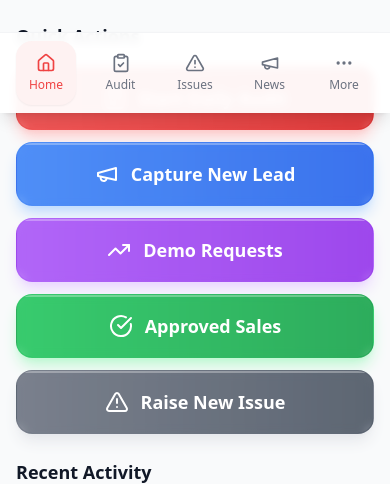
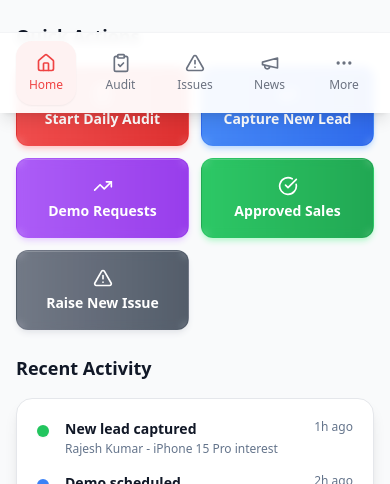
Before and after one commit to coolk4u/celekt-store-command-center, a React (Vite) app: page / in a window 390 px wide. Shown: the part 731-1215 px from the top of the page. Built offline with nearby package versions, Linux system fonts and the light colour scheme; sample sign-in values are in the browser's storage.

Commit message:
Refactor Quick Actions layout
Restructure Quick Actions to display two buttons per row for better mobile view. Sharpen button appearance and reduce border size for a cleaner look.

```diff
--- a/src/pages/Dashboard.tsx
+++ b/src/pages/Dashboard.tsx
@@ -170,26 +170,26 @@ const Dashboard = () => {
         {/* Quick Actions */}
         <div className="space-y-4">
           <h3 className="text-lg font-bold text-gray-900">Quick Actions</h3>
-          <div className="space-y-3">
+          <div className="grid grid-cols-2 gap-3">
             {quickActions.map((action, index) => (
               <div
                 key={index}
                 onClick={action.action}
-                className={`relative w-full h-16 bg-gradient-to-r ${action.gradient} rounded-2xl cursor-pointer transition-all duration-300 hover:-translate-y-1 hover:shadow-2xl ${action.shadowColor} shadow-lg border border-white/10 backdrop-blur-sm overflow-hidden group`}
+                className={`relative h-20 bg-gradient-to-r ${action.gradient} rounded-xl cursor-pointer transition-all duration-300 hover:-translate-y-1 hover:shadow-xl ${action.shadowColor} shadow-md border border-white/5 overflow-hidden group`}
               >
                 {/* Glass effect overlay */}
-                <div className="absolute inset-0 bg-white/10 backdrop-blur-sm"></div>
+                <div className="absolute inset-0 bg-white/5 backdrop-blur-sm"></div>
 
                 {/* Content */}
-                <div className="relative z-10 flex items-center justify-center h-full px-6">
-                  <action.icon className="h-6 w-6 text-white mr-3 group-hover:scale-110 transition-transform duration-200" />
-                  <span className="text-white font-semibold text-lg group-hover:text-white/90 transition-colors duration-200">
+                <div className="relative z-10 flex flex-col items-center justify-center h-full px-3 text-center">
+                  <action.icon className="h-5 w-5 text-white mb-1.5 group-hover:scale-110 transition-transform duration-200" />
+                  <span className="text-white font-semibold text-sm leading-tight group-hover:text-white/90 transition-colors duration-200">
                     {action.title}
                   </span>
                 </div>
 
                 {/* Subtle highlight */}
-                <div className="absolute top-0 left-0 right-0 h-0.5 bg-white/30"></div>
+                <div className="absolute top-0 left-0 right-0 h-px bg-white/20"></div>
               </div>
             ))}
           </div>
```
